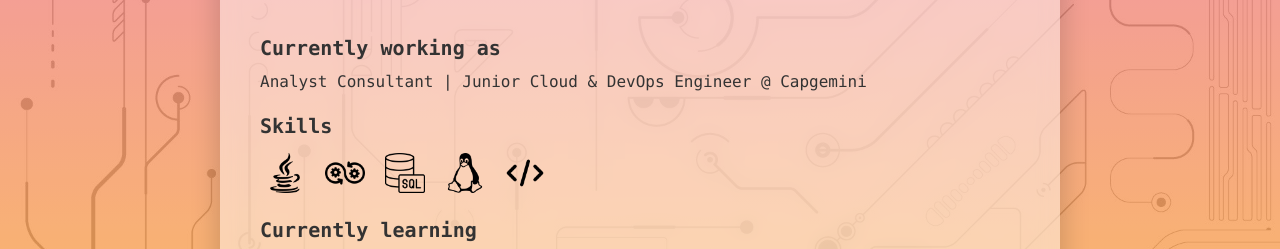
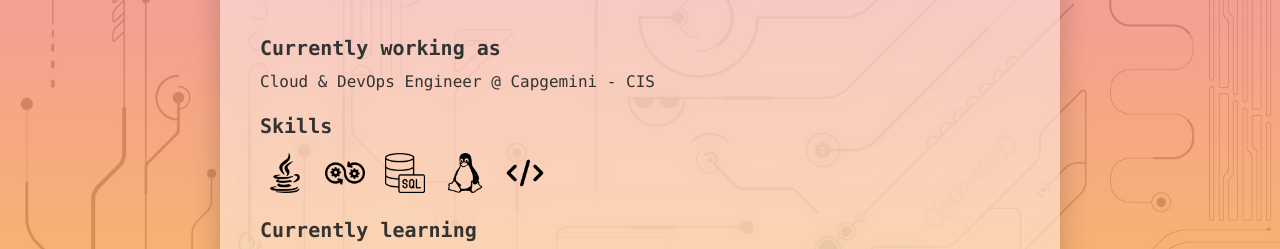
Before and after one commit to ludovicad3v/ludovicad3v.github.io, a plain HTML site: page index.html in a window 1280 px wide. Shown: the part 325-574 px from the top of the page. Drawn offline with Linux system fonts and the light colour scheme.

Commit message:
lazy commit

```diff
--- a/index.html
+++ b/index.html
@@ -21,7 +21,7 @@
         <section class="details">
             <div class="detail-section">
                 <h2>Currently working as</h2>
-                <p>Analyst Consultant | Junior Cloud & DevOps Engineer @ Capgemini</p>
+                <p>Cloud & DevOps Engineer @ Capgemini - CIS</p>
             </div>
             <div class="detail-section">
                 <h2>Skills</h2>
```
